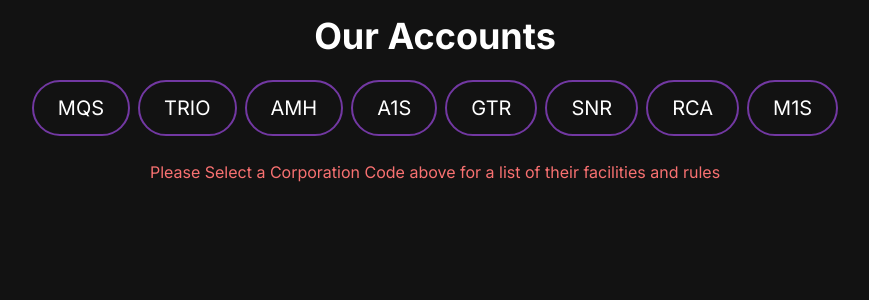
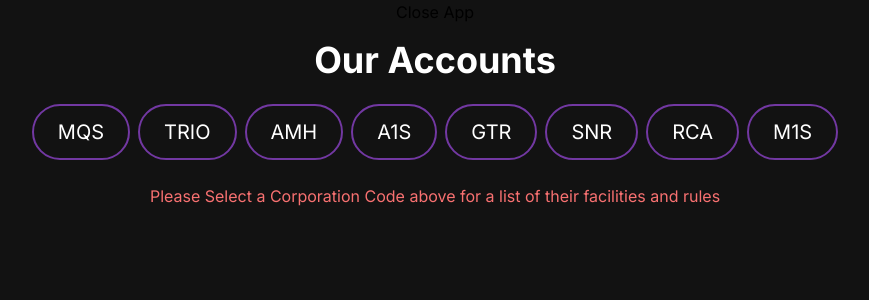
Before and after one commit to SoyDevelopment/Practice-Repo, a Next.js app in the folder merica/: page / in a window 1280 px wide. Shown: the top 300 px of the page, without its empty margins (205-1074 px from the left). Built offline with nearby package versions, Linux system fonts and the light colour scheme.

Commit message:
Setting up to add an exit button

```diff
--- a/merica/app/page.js
+++ b/merica/app/page.js
@@ -1,9 +1,11 @@
 import CorporationSection from "@/components/CorporationSection";
+import TitleBar from "@/components/TitleBar";
 import Image from "next/image";
 
 export default function Home() {
   return (
   <main className="flex min-h-screen flex-col bg-[#121212]">
+    <TitleBar/>
     <div className="container mx-auto px-12 py-4 text-white">
       <CorporationSection/>
     </div>
--- /dev/null
+++ b/merica/components/TitleBar.jsx
@@ -0,0 +1,18 @@
+"use client"
+import React from 'react';
+import { exit }  from '@tauri-apps/api/app';
+
+const TitleBar = () => {
+  const handleCloseClick = async () => {
+    const confirmation = window.confirm('Are you sure you want to close the app?');
+    if (confirmation) {
+      await exit();
+    }
+  };
+
+  return (
+    <button onClick={handleCloseClick}>Close App</button>
+  );
+};
+
+export default TitleBar;
```
Also changed, not shown: merica/src-tauri/tauri.conf.json (+6 -2 lines), 2 other files (tests, documents, lock files or other folders).
